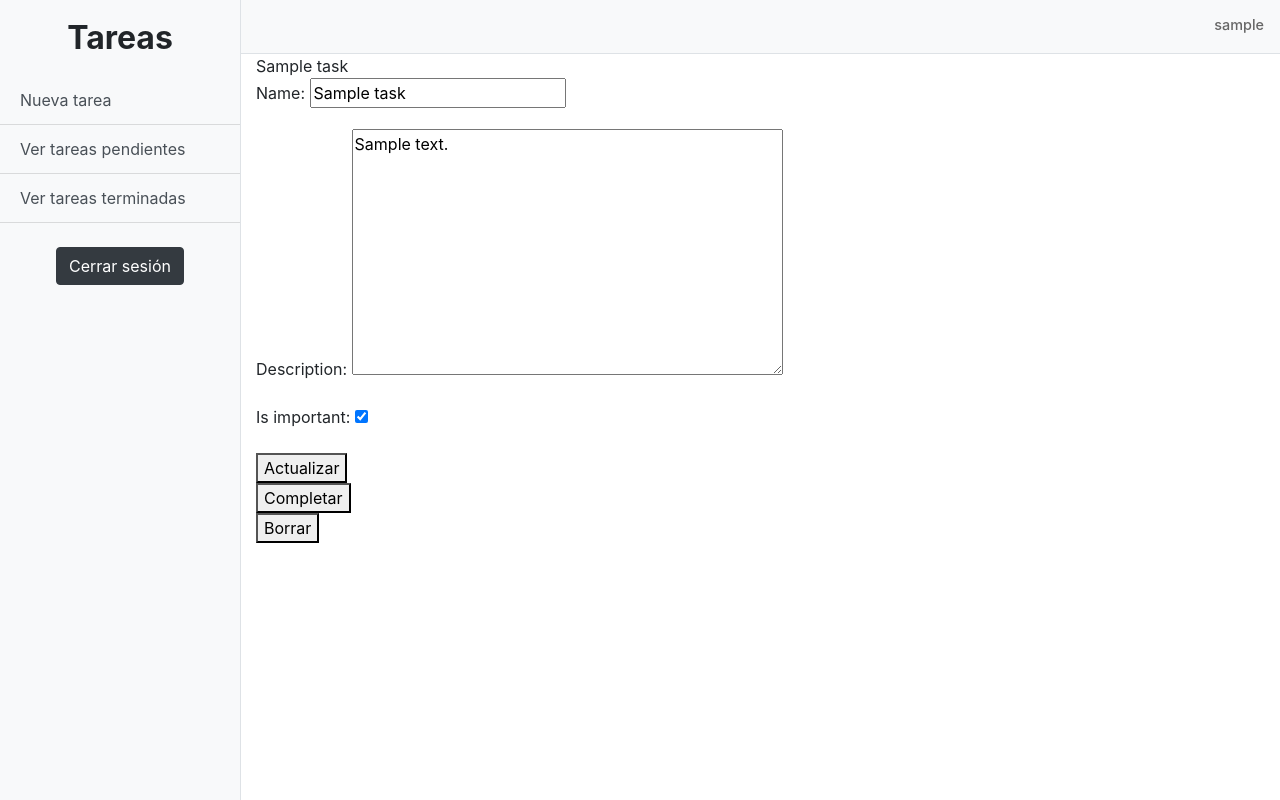
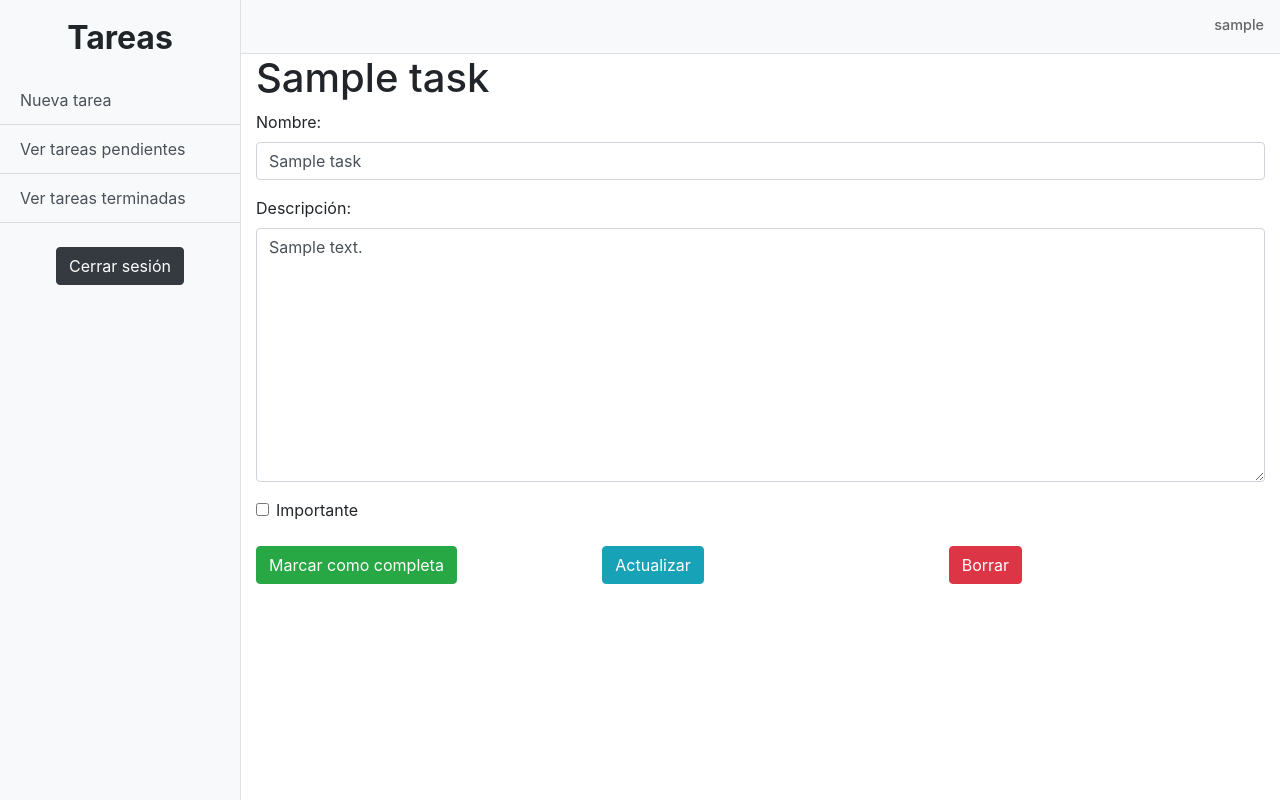
Before and after one commit to Diezaztek/To-Do-App, a Django app: page /tasks/1 in a window 1280 px wide. Run offline with Django 3.2, Linux system fonts and the light colour scheme; a user stored in the database is signed in; tables that the repository leaves empty hold one stand-in row (values such as "Sample post"); some libraries are stand-ins or nearby versions.

Commit message:
Change edit form styles

```diff
--- a/tasks/templates/tasks/edit.html
+++ b/tasks/templates/tasks/edit.html
@@ -8,24 +8,37 @@
 
 {%block content %}
 
-{{task.name}}
+<h1>{{task.name}}</h1>
+<h2>{{ error }}</h2>
 
-{{error}}
+<form class="form-group" method="post">
+  {% csrf_token %}
+  <p><label for="id_name">Nombre:</label> <input type="text" name="name" maxlength="100" required="" class="form-control" value="{{task.name}}"></p>
+  <p><label for="id_description">Descripción:</label> <textarea name="description" cols="40" rows="10" class="form-control">{{task.description}}</textarea></p>
+  <div class="form-check">
+    <input type="checkbox" class="form-check-input" name="is_important" value="{{task.is_important}}">
+    <label class="form-check-label" for="exampleCheck1">Importante</label>
+  </div>
+  <br>
+  <div class="row">
+    <div class="col-md-4">
+      <form action="{% url 'complete_task' task.id %}" method="post">
+        {% csrf_token %}
+        <button type="submit" class="btn btn-success">Marcar como completa</button>
+      </form>
+    </div>
+    <div class="col-md-4">
+      <button type="submit" class="btn btn-info">Actualizar</button>
+    </div>
+    <div class="col-md-4">
+      <form action="{% url 'delete_task' task.id %}" method="post">
+        {% csrf_token %}
+        <button type="submit" class="btn btn-danger">Borrar</button>
+      </form>
+    </div>
 
-<form method="post">
-  {% csrf_token %}
-  {{form.as_p}}
-  <button type="submit" name="button">Actualizar</button>
-</form>
+  </div>
 
-<form method="post" action="{% url 'complete_task' task.id %}">
-  {% csrf_token %}
-  <button type="submit" name="button">Completar</button>
-</form>
-
-<form method="post" action="{% url 'delete_task' task.id %}">
-  {% csrf_token %}
-  <button type="submit" name="button">Borrar</button>
 </form>
 
 {% endblock %}
--- a/tasks/views.py
+++ b/tasks/views.py
@@ -1,16 +1,19 @@
 from django.shortcuts import render, redirect, get_object_or_404
-from django.contrib.auth.forms import UserCreationForm, AuthenticationForm
 from django.contrib.auth.models import User
 from django.db import IntegrityError
 from django.contrib.auth import login, logout, authenticate
-from .forms import TaskForm
-from .models import Task
 from django.utils import timezone
 from django.contrib.auth.decorators import login_required
 
+from .forms import TaskForm
+from .models import Task
+
 def sign_up(req):
+    if req.user.is_authenticated:
+        return redirect('tasks')
+
     if req.method == 'GET':
-        return render(req, 'tasks/signup.html', {'form':UserCreationForm()})
+        return render(req, 'tasks/signup.html')
     else:
         username = req.POST['username']
         password = req.POST['password1']
@@ -24,23 +27,23 @@ def sign_up(req):
                 return redirect('tasks')
 
             except IntegrityError:
-                return render(req, 'tasks/signup.html', {'form':UserCreationForm()
-                                                        ,'error': 'El usuario ya existe, elige otro'})
+                return render(req, 'tasks/signup.html', {'error': 'El usuario ya existe, elige otro'})
         else:
-            return render(req, 'tasks/signup.html', {'form':UserCreationForm()
-                                                    ,'error': 'Las contraseñas no coinciden'})
+            return render(req, 'tasks/signup.html', {'error': 'Las contraseñas no coinciden'})
 
 
 def log_in(req):
+    if req.user.is_authenticated:
+        return redirect('tasks')
+
     if req.method == 'GET':
-        return render(req, 'tasks/login.html', {'form':AuthenticationForm()})
+        return render(req, 'tasks/login.html')
     else:
         username = req.POST['username']
         password = req.POST['password']
         user = authenticate(req, username=username, password=password)
         if user is None:
-            return render(req, 'tasks/login.html', {'form':AuthenticationForm()
-                                                    ,'error': 'El usuario y la contraseña no coinciden'})
+            return render(req, 'tasks/login.html', {'error': 'El usuario y la contraseña no coinciden'})
         else:
             login(req, user)
             return redirect('tasks')
@@ -53,6 +56,9 @@ def log_out(req):
 
 
 def go_home(req):
+    if req.user.is_authenticated:
+        return redirect('tasks')
+
     return render(req, 'tasks/home.html')
 
 @login_required
@@ -63,7 +69,7 @@ def show_current_tasks(req):
 @login_required
 def create_task(req):
     if req.method == 'GET':
-        return render(req, 'tasks/create.html', {'form':TaskForm()})
+        return render(req, 'tasks/create.html')
     else:
         try:
             form = TaskForm(req.POST)
@@ -72,26 +78,26 @@ def create_task(req):
             task.save()
             return redirect('tasks')
         except:
-            return render(req, 'tasks/create.html', {'form':TaskForm()
-                                                    ,'error': 'Datos no válidos'})
+            return render(req, 'tasks/create.html', {'error': 'Datos no válidos'})
 @login_required
 def edit_task(req, task_pk):
     task = get_object_or_404(Task, pk=task_pk, user=req.user)
 
     if req.method == 'GET':
         form = TaskForm(instance=task)
-        return render(req, 'tasks/edit.html', {'task':task, 'form':form})
+        return render(req, 'tasks/edit.html', {'task':task})
     else:
         try:
             form = TaskForm(req.POST, instance=task)
             form.save()
             return redirect('tasks')
         except:
-            return render(req, 'tasks/edit.html', {'task':task, 'form':form, 'error': 'Datos no válidos'})
+            return render(req, 'tasks/edit.html', {'task':task, 'error': 'Datos no válidos'})
 
 @login_required
 def complete_task(req, task_pk):
     task = get_object_or_404(Task, pk=task_pk, user=req.user)
+    print(taks)
 
     if req.method == 'POST':
         task.date_completed = timezone.now()
```
Also changed, not shown: tasks/templates/tasks/create.html (+9 -3 lines).
